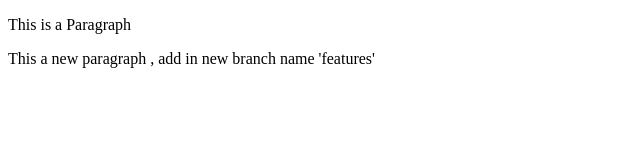
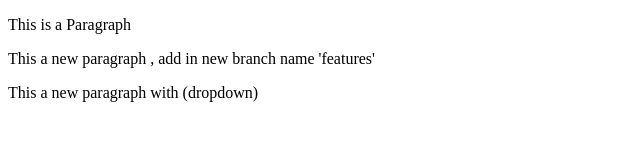
Before and after one commit to VishJyoti/localRepo, a plain HTML site: page index.html in a window 1280 px wide. Shown: the whole page, without its empty margins (0-640 px from the left). Drawn offline with Linux system fonts and the light colour scheme.

```diff
--- a/index.html
+++ b/index.html
@@ -8,5 +8,6 @@
 <body>
     <p>This is a Paragraph</p>
     <p>This a new paragraph , add in new branch name 'features'</p>
+    <p>This a new paragraph with (dropdown)</p>
 </body>
 </html>
```
